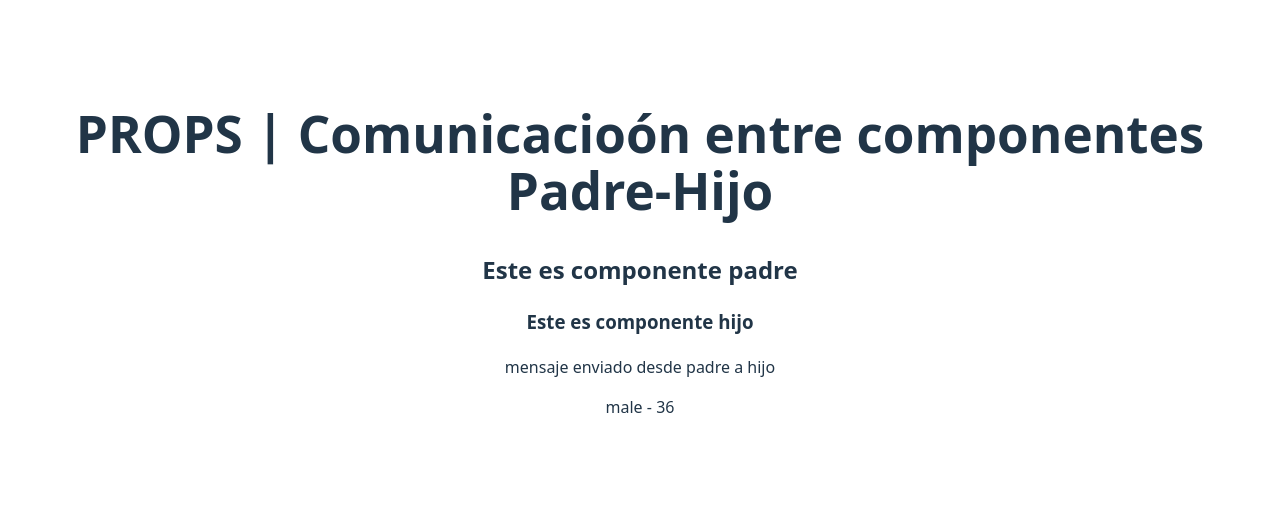
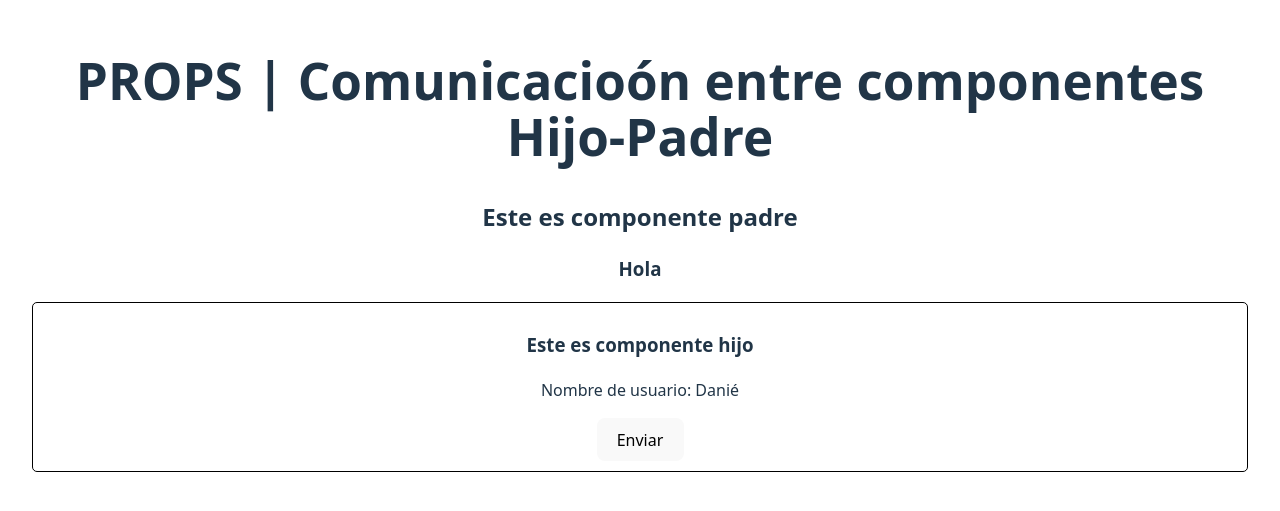
Before and after one commit to danielrs89/my-proyect, a React (Vite) app: page / in a window 1280 px wide. Shown: the part 155-666 px from the top of the page. Built offline with nearby package versions, Linux system fonts and the light colour scheme.

Commit message:
hijo padre

```diff
--- a/src/App.jsx
+++ b/src/App.jsx
@@ -1,18 +1,19 @@
+import { useState } from 'react'
 import './App.css'
 import Child from './components/Child'
 
 
 function App() {
-  const text = "mensaje enviado desde padre a hijo"
-  const person = {
-    sex: "male",
-    age: "36"
+  const [displayName, setDisplayname]= useState("")
+  const login =(name)=>{
+    setDisplayname(name)
   }
   return (
     <>
-      <h1>PROPS | Comunicacioón entre componentes Padre-Hijo</h1>
+      <h1>PROPS | Comunicacioón entre componentes Hijo-Padre</h1>
       <h2>Este es componente padre</h2>
-      <Child msg={text} person={person}></Child>
+      <h3>Hola {displayName} </h3>
+      <Child handleLogin={login}></Child>
     </>
   )
 } export default App
--- a/src/components/Child.jsx
+++ b/src/components/Child.jsx
@@ -1,28 +1,19 @@
-// para desactivar todas las advertencias que lanza esLint sobre Props
-// rules: {
-//     ...js.configs.recommended.rules,
-//     ...reactHooks.configs.recommended.rules,
-//     'no-unused-vars': ['error', { varsIgnorePattern: '^[A-Z_]' }],
-//     'react-refresh/only-export-components': [
-//       'warn',
-//       { allowConstantExport: true },
-//     ],
-//     "react/prop-types": "off" ***AÑADIR ESTA LÍNEA
-//   },
-
+import { useState } from "react"
 
 function Child(props) {
-    //destructuring  - desestructurando "mejorar la claridad del código.
-    const {msg, person} = props;
 
+    const [userName]= useState("Danié")
+    const handleClick = ()=>{
+        props.handleLogin(userName)
+        console.log(userName)
+    }
     return (
-        <>
+        <div style={{ border: "1px solid black", padding:"10px", borderRadius:"5px" }}>
+
             <h3>Este es componente hijo</h3>
-            <p>{msg}</p>
-            <div>{person.sex} - {person.age}</div>
-        </>
-
-
+            <p>Nombre de usuario: {userName}</p>
+            <button onClick={handleClick}>Enviar</button>
+        </div>
 
     )
 } export default Child
```
